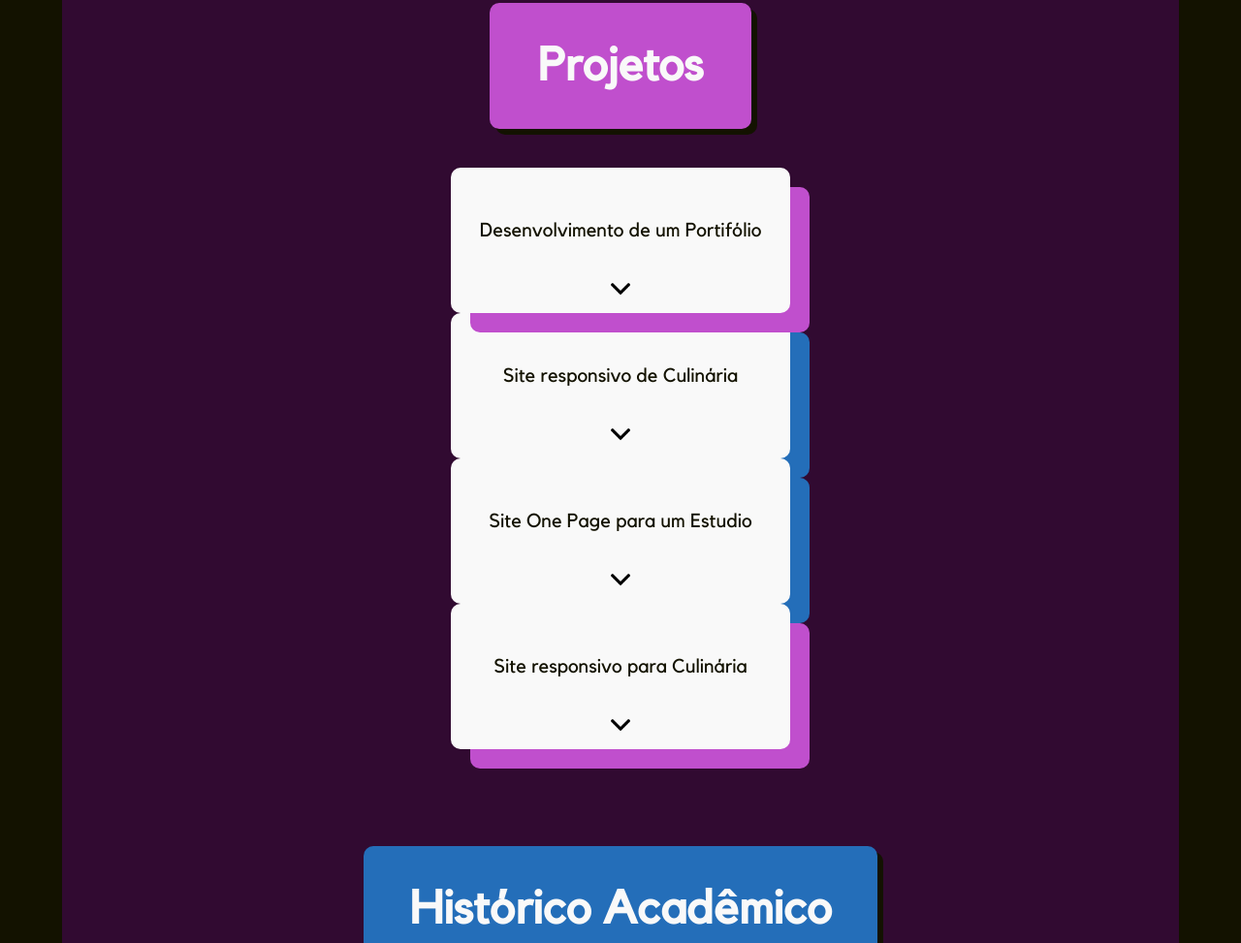
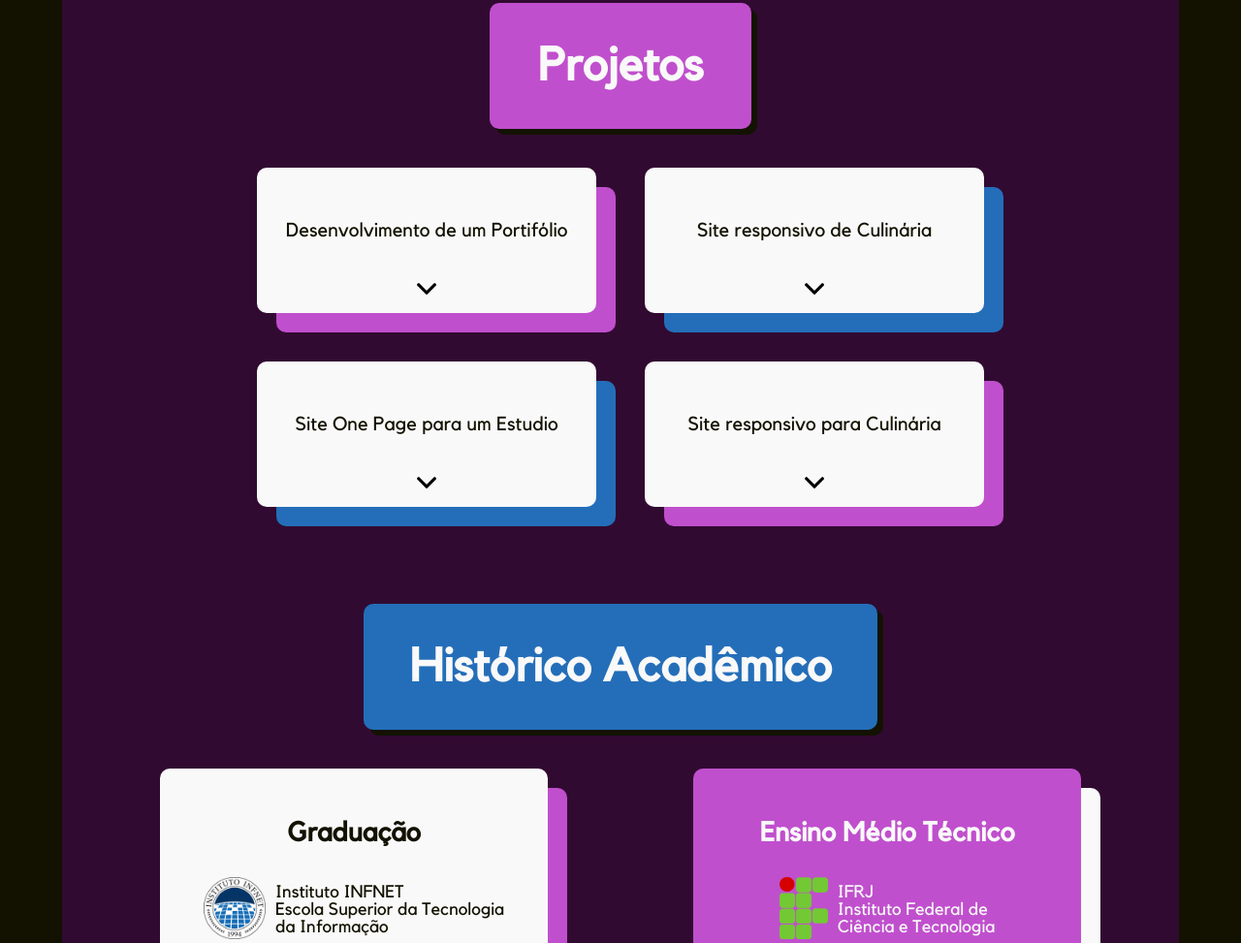
Before and after one commit to Leticia-SS/Portifolio-Teste, a plain HTML site: page index.html in a window 1280 px wide. Shown: the part 2551-3524 px from the top of the page at 97% size. Drawn offline with Linux system fonts and the light colour scheme.

Commit message:
Update "Projetos"

```diff
--- a/style.css
+++ b/style.css
@@ -323,6 +323,14 @@ h2{
   justify-content: center;
   align-items: center;
 } /* div do h2 */
+
+.boxprojeto{
+  display: flex;
+  justify-content: center;
+  align-items: center;
+  flex-wrap: wrap;
+  gap: 50px;
+}
 .cardprojetoconteudo{
   width: 800px;
   padding: 20px;
```
